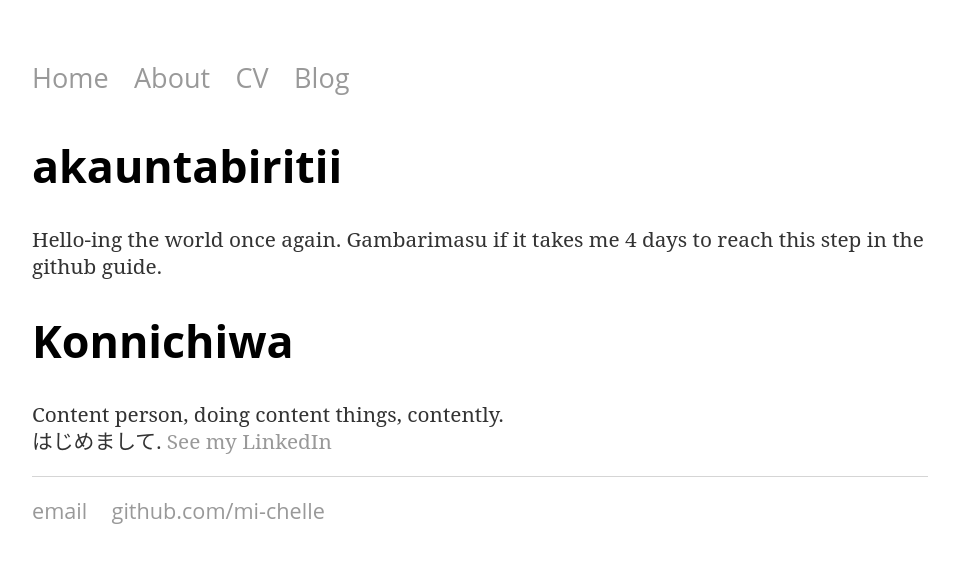
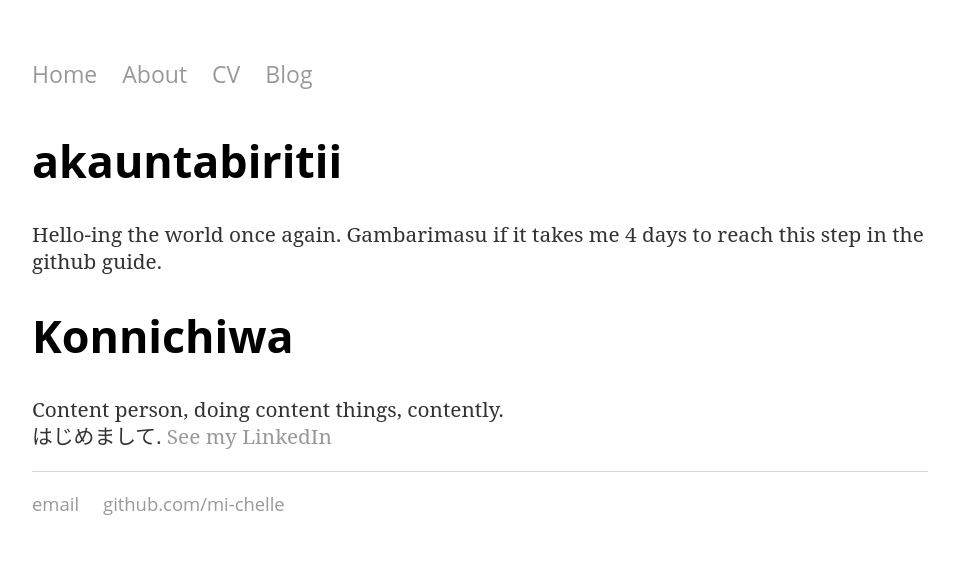
Before and after one commit to mi-chelle/akauntabiritii, a Jekyll site: the page built from README.md, in a window 1280 px wide. Shown: the top 563 px of the page, without its empty margins (160-1119 px from the left). Built offline with Jekyll 4.4.1, drawn with Linux system fonts in a browser that asks for light colours; our own code applies the rules of GitHub Pages for plain Markdown files.

Commit message:
Update main.css

```diff
--- a/css/main.css
+++ b/css/main.css
@@ -1,26 +1,12 @@
 body {
     margin: 60px auto;
     width: 70%;
-}
-header * {
-    display: inline;
-}
-
-header li {
-    margin: 20px;
-    font-weight: thin;
-    font-size: 1.2em;
-}
-
-header li a {
-    color: #333;
-    text-decoration: none;
 }
 nav ul, footer ul {
     font-family: 'Open Sans', 'Helvetica', 'Sans-Serif';
     padding: 0px;
     font-weight: normal;
-    font-size: 1.3em;
+    font-size: 1.2em;
 }
 nav ul li, footer ul li {
     display: inline;
@@ -28,7 +14,7 @@ nav ul li, footer ul li {
     padding: 0px;
     font-weight: normal;
     margin-right: 20px;
-    font-size: 1.3em;
+    font-size: 1.2em;
 }
 a {
     text-decoration: none;
```
